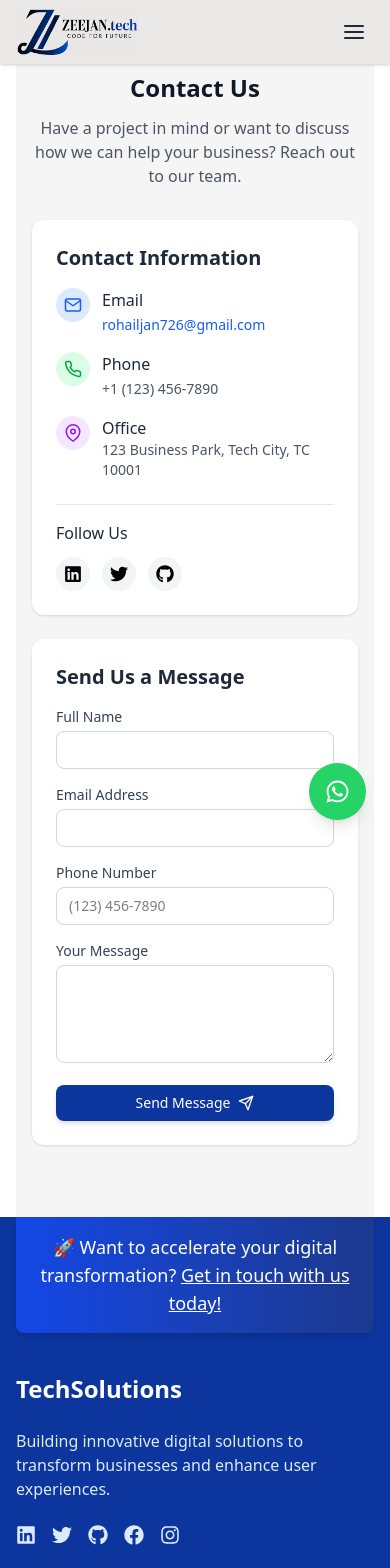
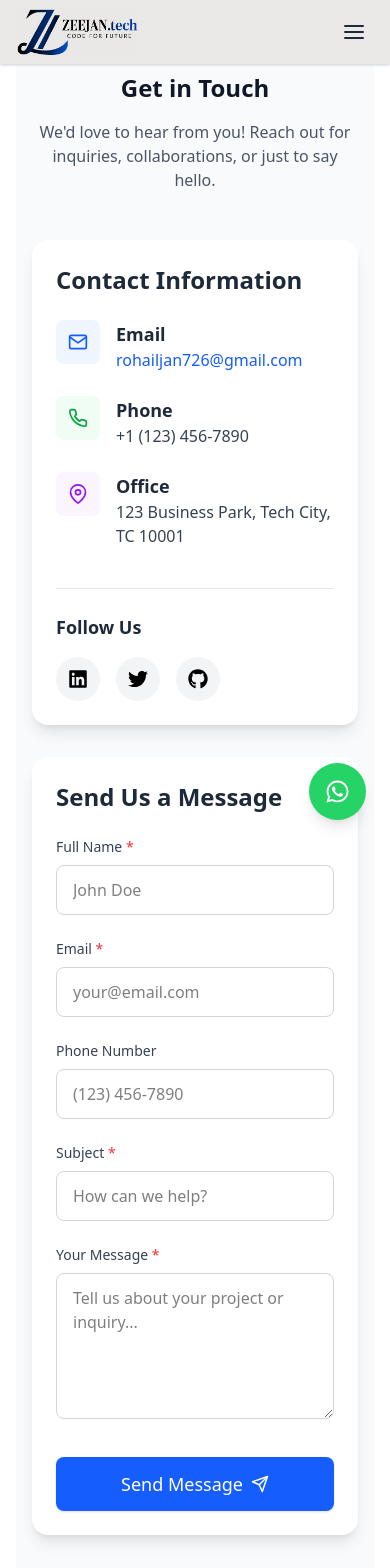
Before and after one commit to Roohulislam/zeejan.tech, a React (Vite) app: page /contactus in a window 390 px wide. Shown: the top 1568 px of the page. Built offline with nearby package versions, Linux system fonts and the light colour scheme.

Commit message:
email updation

```diff
--- a/package.json
+++ b/package.json
@@ -10,7 +10,9 @@
     "preview": "vite preview"
   },
   "dependencies": {
+    "@emailjs/browser": "^4.4.1",
     "@tailwindcss/vite": "^4.1.5",
+    "axios": "^1.9.0",
     "framer-motion": "^12.10.5",
     "react": "^19.1.0",
     "react-dom": "^19.1.0",
--- a/src/components/ContactUs.jsx
+++ b/src/components/ContactUs.jsx
@@ -2,6 +2,7 @@ import { useState } from 'react';
 import { useNavigate } from 'react-router-dom';
 import { FiMail, FiPhone, FiMapPin, FiSend } from 'react-icons/fi';
 import { FaLinkedin, FaTwitter, FaGithub } from 'react-icons/fa';
+import emailjs from '@emailjs/browser';
 
 const ContactUs = () => {
   const navigate = useNavigate();
@@ -9,17 +10,24 @@ const ContactUs = () => {
     name: '',
     email: '',
     phone: '',
+    subject: '',
     message: ''
   });
 
-  // Company contact information
+  const [isSubmitting, setIsSubmitting] = useState(false);
+
+  // EmailJS configuration
+  const SERVICE_ID = 'service_ub8n3ho';
+  const TEMPLATE_ID = 'template_ut3jdvc';
+  const USER_ID = 'V5BnvkpAehYNLF9-X';
+
   const companyInfo = {
-    email: 'rohailjan726@gmail.com', // Replace with your company email
-    phone: '+1 (123) 456-7890',     // Replace with your company phone
-    address: '123 Business Park, Tech City, TC 10001', // Replace with your address
-    linkedin: 'https://linkedin.com/company/zandrtech', // Your LinkedIn
-    twitter: 'https://twitter.com/zandrtech',           // Your Twitter
-    github: 'https://github.com/zandrtech'              // Your GitHub
+    email: 'rohailjan726@gmail.com',
+    phone: '+1 (123) 456-7890',
+    address: '123 Business Park, Tech City, TC 10001',
+    linkedin: 'https://linkedin.com/company/zandrtech',
+    twitter: 'https://twitter.com/zandrtech',
+    github: 'https://github.com/zandrtech'
   };
 
   const handleChange = (e) => {
@@ -32,146 +40,184 @@ const ContactUs = () => {
 
   const handleSubmit = async (e) => {
     e.preventDefault();
+    setIsSubmitting(true);
 
     try {
-      // Here you would typically send the data to your backend
-      console.log('Form submitted:', formData);
+      await emailjs.send(
+        SERVICE_ID,
+        TEMPLATE_ID,
+        {
+          from_name: formData.name,
+          from_email: formData.email,
+          phone: formData.phone,
+          subject: formData.subject,
+          message: formData.message,
+        },
+        USER_ID
+      );
 
-      // Show success alert
       alert('Thank you for your message! We will get back to you soon.');
 
-      // Reset form
       setFormData({
         name: '',
         email: '',
         phone: '',
+        subject: '',
         message: ''
       });
 
-      // Redirect to home page after 2 seconds
       setTimeout(() => {
         navigate('/');
       }, 2000);
 
     } catch (error) {
-      console.error('Error submitting form:', error);
-      alert('There was an error submitting your form. Please try again.');
+      console.error('EmailJS error:', error);
+      alert('There was an error sending your message. Please try again.');
+    } finally {
+      setIsSubmitting(false);
     }
   };
 
   return (
-    <div className="py-18 px-4 sm:py-16 sm:px-6 lg:py-20 lg:px-8" style={{ backgroundColor: '#F6F5F5' }}>
+    <div className="min-h-screen bg-gray-50 py-18 px-4 sm:px-6 lg:px-8">
       <div className="max-w-7xl mx-auto">
-        <div className="text-center mb-8 sm:mb-12 lg:mb-16">
-          <h2 className="text-2xl sm:text-3xl md:text-4xl lg:text-5xl font-bold text-gray-900 mb-3 sm:mb-4">
-            Contact Us
-          </h2>
+        {/* Header Section */}
+        <div className="text-center mb-12 lg:mb-16">
+          <h1 className="text-2xl sm:text-3xl md:text-4xl font-bold text-gray-900 mb-4">
+            Get in Touch
+          </h1>
           <p className="text-base sm:text-lg md:text-xl text-gray-600 max-w-3xl mx-auto">
-            Have a project in mind or want to discuss how we can help your business? Reach out to our team.
+            We'd love to hear from you! Reach out for inquiries, collaborations, or just to say hello.
           </p>
         </div>
 
-        <div className="grid grid-cols-1 lg:grid-cols-2 gap-6 sm:gap-8 lg:gap-12">
-          {/* Contact Information */}
-          <div className="space-y-4 sm:space-y-6">
-            <div className="bg-white p-6 sm:p-8 md:p-10 rounded-xl shadow-sm hover:shadow-md transition-shadow duration-300">
-              <h3 className="text-xl sm:text-2xl font-bold text-gray-800 mb-4 sm:mb-6">
-                Contact Information
-              </h3>
+        {/* Two Column Layout */}
+        <div className="grid grid-cols-1 lg:grid-cols-2 gap-8 xl:gap-12">
+          {/* Left Column - Contact Information */}
+          <div className="bg-white rounded-2xl shadow-lg p-6 sm:p-8 lg:p-10  sticky top-8">
+            <h2 className="text-2xl sm:text-3xl font-bold text-gray-800 mb-6">Contact Information</h2>
 
-              <div className="space-y-4 sm:space-y-6">
+            <div className="space-y-6">
+              {/* Email */}
               <div className="flex items-start">
-                  <div className="bg-blue-100 p-2 sm:p-3 rounded-full mr-3 sm:mr-4">
-                    <FiMail className="text-blue-600 text-lg sm:text-xl" />
+                <div className="bg-blue-50 p-3 rounded-lg mr-4">
+                  <FiMail className="text-blue-600 text-xl" />
                 </div>
                 <div>
-                    <h4 className="text-base sm:text-lg font-medium text-gray-800">Email</h4>
-                    <a href={`mailto:${companyInfo.email}`} className="text-blue-600 hover:text-blue-800 transition-colors text-sm sm:text-base">
+                  <h3 className="text-lg font-semibold text-gray-800">Email</h3>
+                  <a
+                    href={`mailto:${companyInfo.email}`}
+                    className="text-blue-600 hover:text-blue-800 transition-colors"
+                  >
                     {companyInfo.email}
                   </a>
                 </div>
               </div>
 
+              {/* Phone */}
               <div className="flex items-start">
-                  <div className="bg-green-100 p-2 sm:p-3 rounded-full mr-3 sm:mr-4">
-                    <FiPhone className="text-green-600 text-lg sm:text-xl" />
+                <div className="bg-green-50 p-3 rounded-lg mr-4">
+                  <FiPhone className="text-green-600 text-xl" />
                 </div>
                 <div>
-                    <h4 className="text-base sm:text-lg font-medium text-gray-800">Phone</h4>
-                    <a href={`tel:${companyInfo.phone.replace(/\D/g, '')}`} className="text-gray-600 hover:text-gray-800 transition-colors text-sm sm:text-base">
+                  <h3 className="text-lg font-semibold text-gray-800">Phone</h3>
+                  <a
+                    href={`tel:${companyInfo.phone.replace(/\D/g, '')}`}
+                    className="text-gray-700 hover:text-gray-900 transition-colors"
+                  >
                     {companyInfo.phone}
                   </a>
                 </div>
               </div>
 
+              {/* Address */}
               <div className="flex items-start">
-                  <div className="bg-purple-100 p-2 sm:p-3 rounded-full mr-3 sm:mr-4">
-                    <FiMapPin className="text-purple-600 text-lg sm:text-xl" />
+                <div className="bg-purple-50 p-3 rounded-lg mr-4">
+                  <FiMapPin className="text-purple-600 text-xl" />
                 </div>
                 <div>
-                    <h4 className="text-base sm:text-lg font-medium text-gray-800">Office</h4>
-                    <p className="text-gray-600 text-sm sm:text-base">{companyInfo.address}</p>
+                  <h3 className="text-lg font-semibold text-gray-800">Office</h3>
+                  <p className="text-gray-700">{companyInfo.address}</p>
                 </div>
               </div>
             </div>
 
-              <div className="mt-6 sm:mt-8 pt-4 sm:pt-6 border-t border-gray-200">
-                <h4 className="text-base sm:text-lg font-medium text-gray-800 mb-3 sm:mb-4">Follow Us</h4>
-                <div className="flex space-x-3 sm:space-x-4">
-                  <a href={companyInfo.linkedin} target="_blank" rel="noopener noreferrer" className="bg-gray-100 p-2 sm:p-3 rounded-full hover:bg-blue-100 hover:text-blue-600 transition-colors">
-                    <FaLinkedin className="text-lg sm:text-xl" />
+            {/* Social Media */}
+            <div className="mt-10 pt-6 border-t border-gray-200">
+              <h3 className="text-lg font-semibold text-gray-800 mb-4">Follow Us</h3>
+              <div className="flex space-x-4">
+                <a
+                  href={companyInfo.linkedin}
+                  target="_blank"
+                  rel="noopener noreferrer"
+                  className="bg-gray-100 p-3 rounded-full hover:bg-blue-100 hover:text-blue-700 transition-colors"
+                  aria-label="LinkedIn"
+                >
+                  <FaLinkedin className="text-xl" />
                 </a>
-                  <a href={companyInfo.twitter} target="_blank" rel="noopener noreferrer" className="bg-gray-100 p-2 sm:p-3 rounded-full hover:bg-blue-100 hover:text-blue-400 transition-colors">
-                    <FaTwitter className="text-lg sm:text-xl" />
+                <a
+                  href={companyInfo.twitter}
+                  target="_blank"
+                  rel="noopener noreferrer"
+                  className="bg-gray-100 p-3 rounded-full hover:bg-blue-100 hover:text-blue-400 transition-colors"
+                  aria-label="Twitter"
+                >
+                  <FaTwitter className="text-xl" />
                 </a>
-                  <a href={companyInfo.github} target="_blank" rel="noopener noreferrer" className="bg-gray-100 p-2 sm:p-3 rounded-full hover:bg-gray-200 hover:text-gray-800 transition-colors">
-                    <FaGithub className="text-lg sm:text-xl" />
+                <a
+                  href={companyInfo.github}
+                  target="_blank"
+                  rel="noopener noreferrer"
+                  className="bg-gray-100 p-3 rounded-full hover:bg-gray-200 hover:text-gray-800 transition-colors"
+                  aria-label="GitHub"
+                >
+                  <FaGithub className="text-xl" />
                 </a>
               </div>
             </div>
           </div>
-          </div>
 
-          {/* Contact Form */}
-          <div className="bg-white p-6 sm:p-8 md:p-10 rounded-xl shadow-sm hover:shadow-md transition-shadow duration-300">
-            <h3 className="text-xl sm:text-2xl font-bold text-gray-800 mb-4 sm:mb-6">
-              Send Us a Message
-            </h3>
+          {/* Right Column - Contact Form */}
+          <div className="bg-white rounded-2xl shadow-lg p-6 sm:p-8 lg:p-10">
+            <h2 className="text-2xl sm:text-3xl font-bold text-gray-800 mb-6">Send Us a Message</h2>
 
-            <form onSubmit={handleSubmit} className="space-y-4 sm:space-y-6">
+            <form onSubmit={handleSubmit} className="space-y-6">
+              {/* Name */}
               <div>
-                <label htmlFor="name" className="block text-sm sm:text-base font-medium text-gray-700 mb-1 sm:mb-2">
-                  Full Name
+                <label htmlFor="name" className="block text-sm font-medium text-gray-700 mb-2">
+                  Full Name <span className="text-red-500">*</span>
                 </label>
                 <input
                   type="text"
                   id="name"
                   name="name"
+                  required
                   value={formData.name}
                   onChange={handleChange}
-                  className="w-full px-3 sm:px-4 py-2 sm:py-3 border border-gray-300 rounded-lg focus:ring-2 focus:ring-blue-500 focus:border-blue-500 transition-all text-sm sm:text-base"
-                  required
+                  className="w-full px-4 py-3 border border-gray-300 rounded-lg focus:ring-2 focus:ring-blue-500 focus:border-blue-500 transition-all"
+                  placeholder="John Doe"
                 />
               </div>
 
-              <div className="grid grid-cols-1 sm:grid-cols-2 gap-4 sm:gap-6">
+              {/* Email and Phone */}
+              <div className="grid grid-cols-1 md:grid-cols-2 gap-6">
                 <div>
-                  <label htmlFor="email" className="block text-sm sm:text-base font-medium text-gray-700 mb-1 sm:mb-2">
-                    Email Address
+                  <label htmlFor="email" className="block text-sm font-medium text-gray-700 mb-2">
+                    Email <span className="text-red-500">*</span>
                   </label>
                   <input
                     type="email"
                     id="email"
                     name="email"
+                    required
                     value={formData.email}
                     onChange={handleChange}
-                    className="w-full px-3 sm:px-4 py-2 sm:py-3 border border-gray-300 rounded-lg focus:ring-2 focus:ring-blue-500 focus:border-blue-500 transition-all text-sm sm:text-base"
-                    required
+                    className="w-full px-4 py-3 border border-gray-300 rounded-lg focus:ring-2 focus:ring-blue-500 focus:border-blue-500 transition-all"
+                    placeholder="your@email.com"
                   />
                 </div>
-
                 <div>
-                  <label htmlFor="phone" className="block text-sm sm:text-base font-medium text-gray-700 mb-1 sm:mb-2">
+                  <label htmlFor="phone" className="block text-sm font-medium text-gray-700 mb-2">
                     Phone Number
                   </label>
                   <input
@@ -180,34 +226,70 @@ const ContactUs = () => {
                     name="phone"
                     value={formData.phone}
                     onChange={handleChange}
-                    className="w-full px-3 sm:px-4 py-2 sm:py-3 border border-gray-300 rounded-lg focus:ring-2 focus:ring-blue-500 focus:border-blue-500 transition-all text-sm sm:text-base"
+                    className="w-full px-4 py-3 border border-gray-300 rounded-lg focus:ring-2 focus:ring-blue-500 focus:border-blue-500 transition-all"
                     placeholder="(123) 456-7890"
                   />
                 </div>
               </div>
 
+              {/* Subject */}
               <div>
-                <label htmlFor="message" className="block text-sm sm:text-base font-medium text-gray-700 mb-1 sm:mb-2">
-                  Your Message
+                <label htmlFor="subject" className="block text-sm font-medium text-gray-700 mb-2">
+                  Subject <span className="text-red-500">*</span>
+                </label>
+                <input
+                  type="text"
+                  id="subject"
+                  name="subject"
+                  required
+                  value={formData.subject}
+                  onChange={handleChange}
+                  className="w-full px-4 py-3 border border-gray-300 rounded-lg focus:ring-2 focus:ring-blue-500 focus:border-blue-500 transition-all"
+                  placeholder="How can we help?"
+                />
+              </div>
+
+              {/* Message */}
+              <div>
+                <label htmlFor="message" className="block text-sm font-medium text-gray-700 mb-2">
+                  Your Message <span className="text-red-500">*</span>
                 </label>
                 <textarea
                   id="message"
                   name="message"
-                  rows="4"
+                  rows="5"
+                  required
                   value={formData.message}
                   onChange={handleChange}
-                  className="w-full px-3 sm:px-4 py-2 sm:py-3 border border-gray-300 rounded-lg focus:ring-2 focus:ring-blue-500 focus:border-blue-500 transition-all text-sm sm:text-base"
-                  required
+                  className="w-full px-4 py-3 border border-gray-300 rounded-lg focus:ring-2 focus:ring-blue-500 focus:border-blue-500 transition-all"
+                  placeholder="Tell us about your project or inquiry..."
                 ></textarea>
               </div>
 
+              {/* Submit Button */}
+              <div className="pt-2">
                 <button
                   type="submit"
-                className="w-full sm:w-auto flex items-center justify-center gap-2 text-white font-medium py-2 sm:py-3 px-4 sm:px-6 rounded-lg transition-colors duration-300 shadow-md hover:shadow-lg text-sm sm:text-base"
-                style={{ backgroundColor: '#0C359E' }}
+                  disabled={isSubmitting}
+                  className={`w-full flex justify-center items-center py-3 px-6 border border-transparent rounded-lg shadow-sm text-lg font-medium text-white bg-blue-600 hover:bg-blue-700 focus:outline-none focus:ring-2 focus:ring-offset-2 focus:ring-blue-500 transition-colors ${
+                    isSubmitting ? 'opacity-70 cursor-not-allowed' : ''
+                  }`}
                 >
-                Send Message <FiSend className="text-base sm:text-lg" />
+                  {isSubmitting ? (
+                    <>
+                      <svg className="animate-spin -ml-1 mr-3 h-5 w-5 text-white" xmlns="http://www.w3.org/2000/svg" fill="none" viewBox="0 0 24 24">
+                        <circle className="opacity-25" cx="12" cy="12" r="10" stroke="currentColor" strokeWidth="4"></circle>
+                        <path className="opacity-75" fill="currentColor" d="M4 12a8 8 0 018-8V0C5.373 0 0 5.373 0 12h4zm2 5.291A7.962 7.962 0 014 12H0c0 3.042 1.135 5.824 3 7.938l3-2.647z"></path>
+                      </svg>
+                      Sending...
+                    </>
+                  ) : (
+                    <>
+                      Send Message <FiSend className="ml-2" />
+                    </>
+                  )}
                 </button>
+              </div>
             </form>
           </div>
         </div>
```
Also changed, not shown: 1 other file (tests, documents, lock files or other folders). Lines whose indentation alone changed are shown as unchanged.
